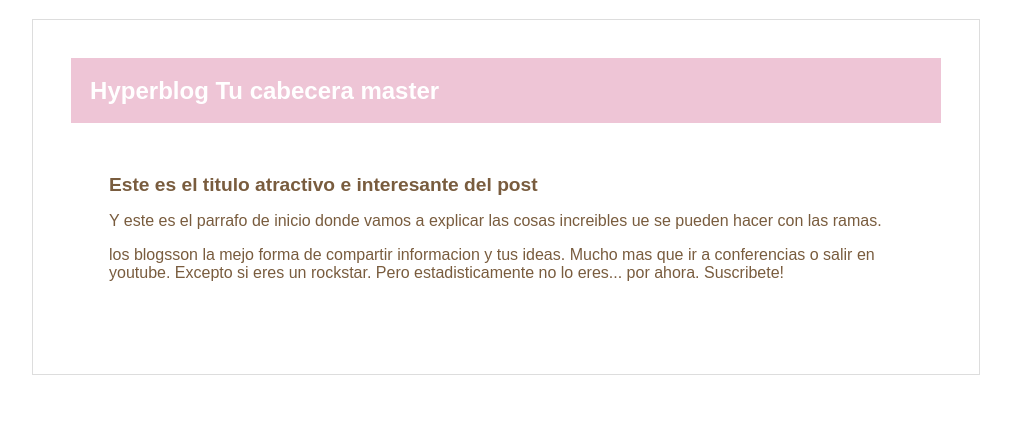
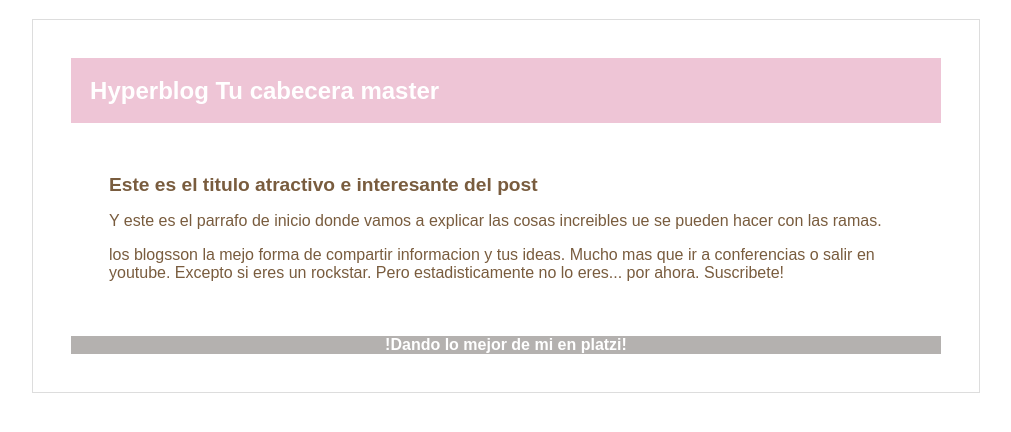
Before and after one commit to rsnati/hyperblog, a plain HTML site: page blogpost.html in a window 1280 px wide. Shown: the whole page, without its empty margins (134-1145 px from the left). Drawn offline with Linux system fonts and the light colour scheme.

Commit message:
disene y agregue el footer

```diff
--- a/blogpost.html
+++ b/blogpost.html
@@ -25,7 +25,13 @@
                     Suscribete!
                 </p>
             </div>
+            <div id = 'footer'>
+
+                !Dando lo mejor de mi en platzi!
+
+            </div>
         </div>
+
     </body>
 
 </html>
--- a/css/estilos.css
+++ b/css/estilos.css
@@ -38,3 +38,11 @@ body {
 #post{
     padding: 1cm;
 }
+
+#footer{
+    text-align: center;
+    background-color: #b4b1af;
+    color: #ffffff;
+    font-weight:bold;
+
+}
```
